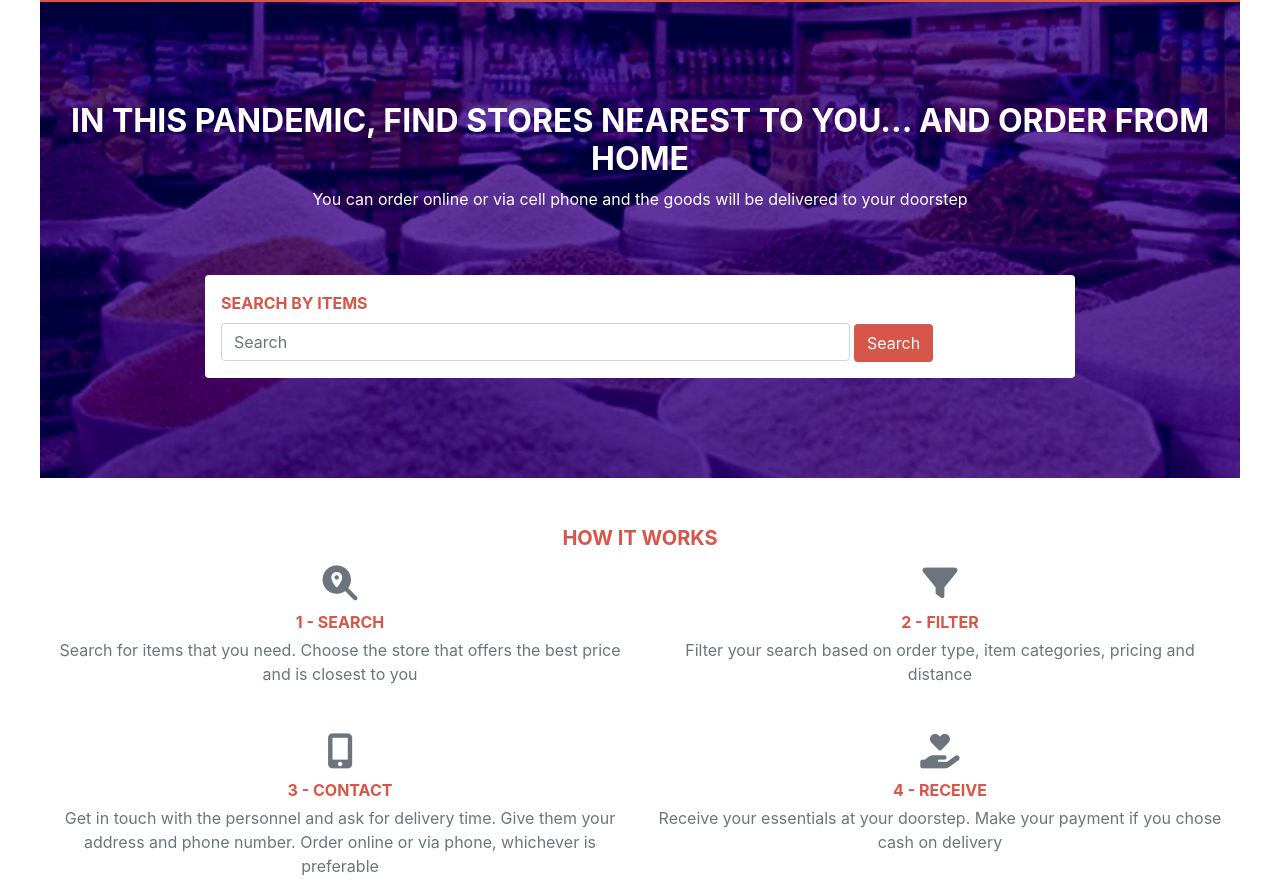
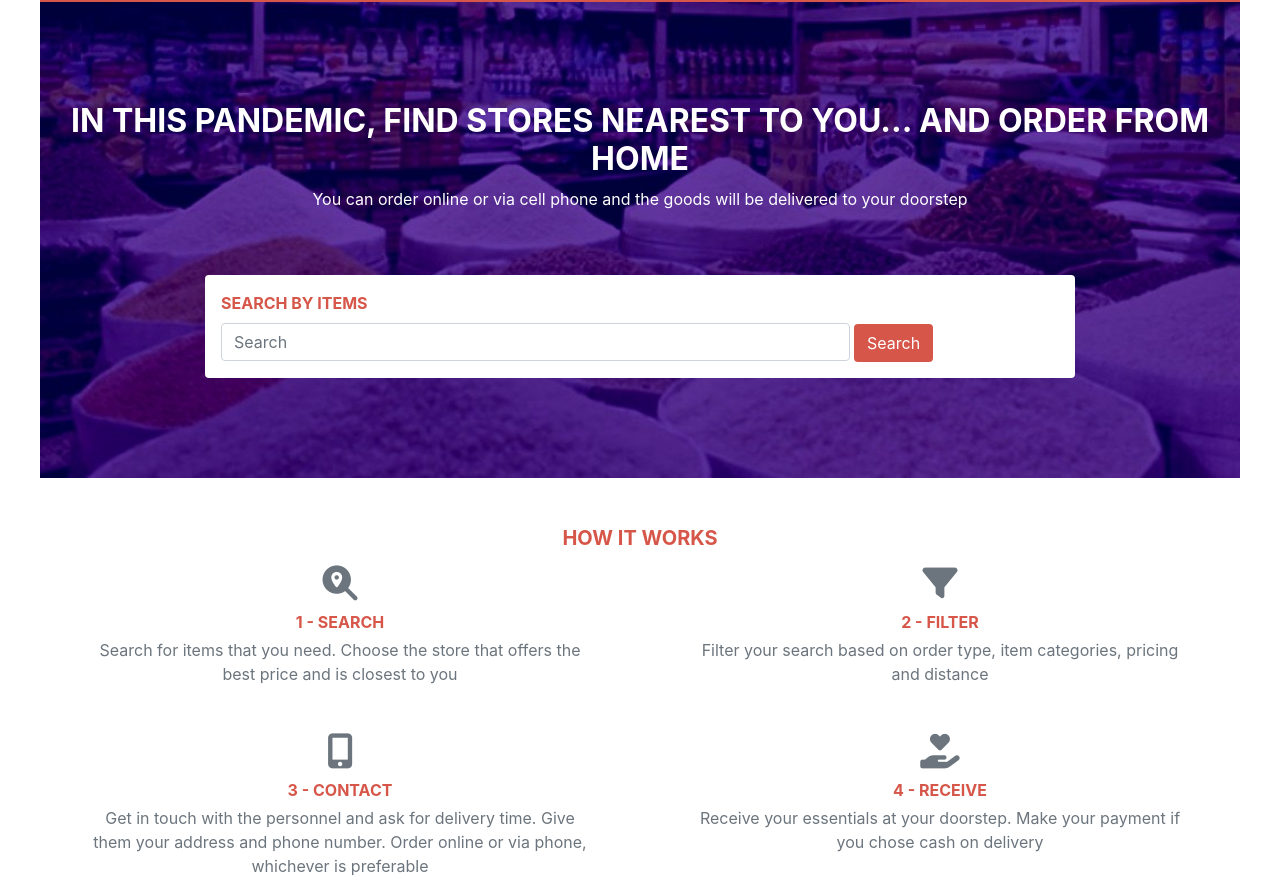
Before and after one commit to anewman15/bootstrap-nearby-groceries, a plain HTML site: page index.html in a window 1280 px wide. Shown: the part 64-952 px from the top of the page. Drawn offline with Linux system fonts and the light colour scheme.

Commit message:
Add padding to how it works section

```diff
--- a/index.html
+++ b/index.html
@@ -54,22 +54,22 @@
   <section class="container-fluid how-it-works mb-5">
     <h2 class="h5 text-grocery-pink font-weight-bold text-center mb-3">HOW IT WORKS</h2>
     <div class="row text-center">
-      <div class="col-md-6 mb-5">
+      <div class="col-md-6 mb-5 px-5">
         <i class="text-secondary fas fa-search-location"></i>
         <p class="text-grocery-pink font-weight-bold mt-2 mb-1">1 - SEARCH</p>
         <p class="text-secondary my-0">Search for items that you need. Choose the store that offers the best price and is closest to you</p>
       </div>
-      <div class="col-md-6 mb-5">
+      <div class="col-md-6 mb-5 px-5">
         <i class="text-secondary fas fa-filter"></i>
         <p class="text-grocery-pink font-weight-bold mt-2 mb-1">2 - FILTER</p>
         <p class="text-secondary my-0">Filter your search based on order type, item categories, pricing and distance</p>
       </div>
-      <div class="col-md-6 mb-5">
+      <div class="col-md-6 mb-5 px-5">
         <i class="text-secondary fas fa-mobile-alt"></i>
         <p class="text-grocery-pink font-weight-bold mt-2 mb-1">3 - CONTACT</p>
         <p class="text-secondary my-0">Get in touch with the personnel and ask for delivery time. Give them your address and phone number. Order online or via phone, whichever is preferable</p>
       </div>
-      <div class="col-md-6">
+      <div class="col-md-6 px-5">
         <i class="text-secondary fas fa-hand-holding-heart"></i>
         <p class="text-grocery-pink font-weight-bold mt-2 mb-1">4 - RECEIVE</p>
         <p class="text-secondary my-0">Receive your essentials at your doorstep. Make your payment if you chose cash on delivery</p>
```
